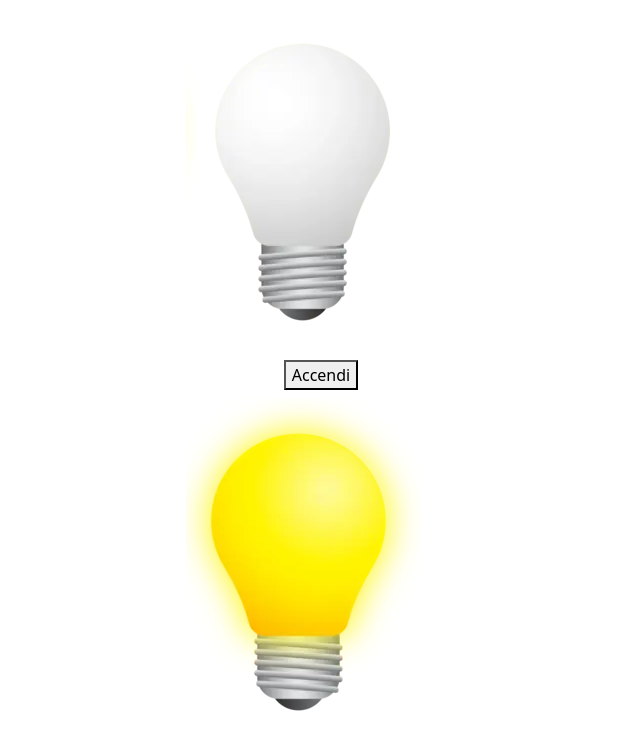
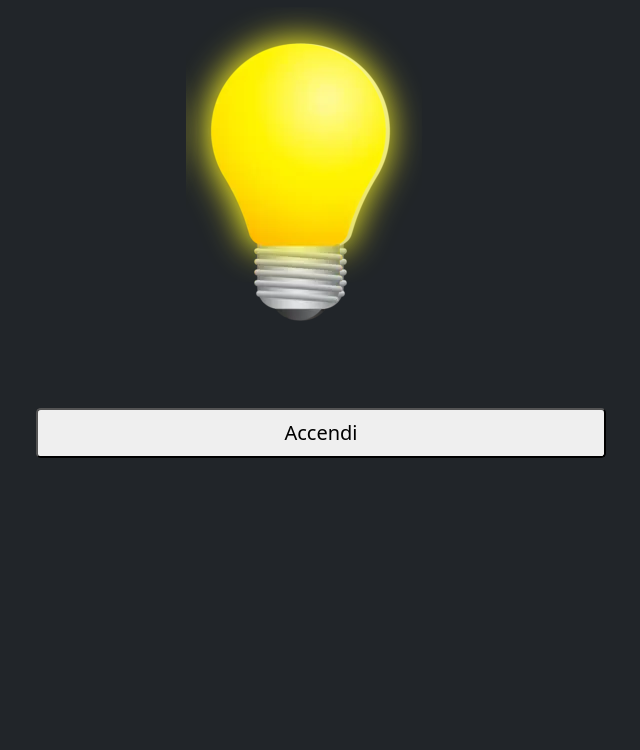
Before and after one commit to MarcoCentofanti/js-dom-1, a plain HTML site: page index.html in a window 1280 px wide. Both pictures are taken after a click on the button "Accendi". Shown: the whole page, without its empty margins (319-959 px from the left). Drawn offline with nearby package versions, Linux system fonts and the light colour scheme.

Commit message:
layout created, fisrt interaction button-lamp created

```diff
--- a/index.html
+++ b/index.html
@@ -7,17 +7,20 @@
   <link rel="stylesheet" href="style.css">
   <title>Document</title>
 </head>
-<body>
-  <div class="d-flex justify-content-around">
-    <img src="/img/white_lamp.png" alt="" class="lamp-off">
-  </div>
-  <div class="d-flex justify-content-around">
-    <button class="">Accendi</button>
-  </div>
-  <div class="d-flex justify-content-around">
-    <img src="/img/yellow_lamp.png" alt="" class="lamp-on">
-  </div>
-
+<body class="bg-dark" >
+  <section class="position-relative">
+    <div class="d-flex justify-content-around">
+      <img src="/img/white_lamp.png" alt="" class="lamp-off">
+    </div>
+    <div class="d-flex justify-content-around position-absolute top-50 start-50 translate-middle ">
+      <img id="lamp-on" src="/img/yellow_lamp.png" alt="" class="lamp-on invisible">
+    </div>
+  </section>
+  <section class="container">
+    <div class="d-flex justify-content-around row">
+      <button id="button-lamp" class="btn-lg col-6 mt-5 ">Accendi</button>
+    </div>
+  </section>
 
 
 
--- a/script.js
+++ b/script.js
@@ -0,0 +1,6 @@
+const buttonEl = document.getElementById("button-lamp")
+const lampOnImg = document.getElementById("lamp-on")
+
+buttonEl.addEventListener("click", function(){
+lampOnImg.classList.toggle("invisible")
+})
```
